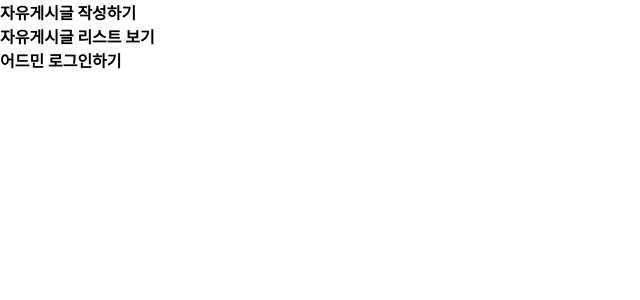
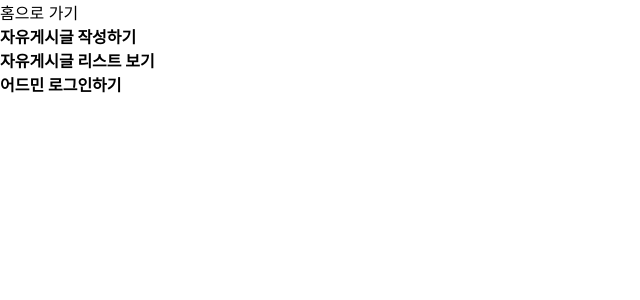
Before and after one commit to phk9436/nextProject, a Next.js app: page / in a window 1280 px wide. Shown: the top 300 px of the page, without its empty margins (0-640 px from the left). Built offline with nearby package versions, Linux system fonts and the light colour scheme.

Commit message:
홈으로 가기 공통 컴포넌트 추가

```diff
--- /dev/null
+++ b/components/Gohome.tsx
@@ -0,0 +1,14 @@
+import React from "react";
+import Link from "next/link";
+
+const Gohome = () => {
+  return (
+    <div>
+      <Link href="/">
+        <a>홈으로 가기</a>
+      </Link>
+    </div>
+  );
+};
+
+export default Gohome;
--- a/pages/_app.tsx
+++ b/pages/_app.tsx
@@ -1,10 +1,12 @@
 import "../styles/globals.css";
 import type { AppProps } from "next/app";
 import Layout from "../components/Layout";
+import Gohome from "../components/Gohome";
 
 function MyApp({ Component, pageProps }: AppProps) {
   return (
     <Layout>
+      <Gohome />
       <Component {...pageProps} />
     </Layout>
   );
```
